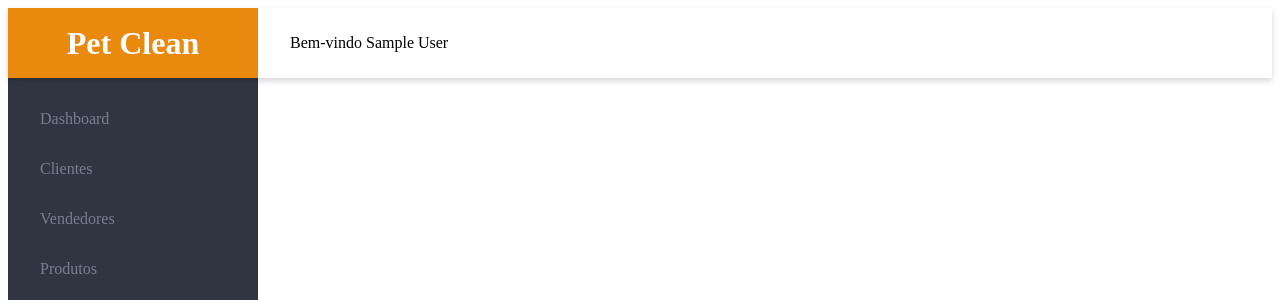
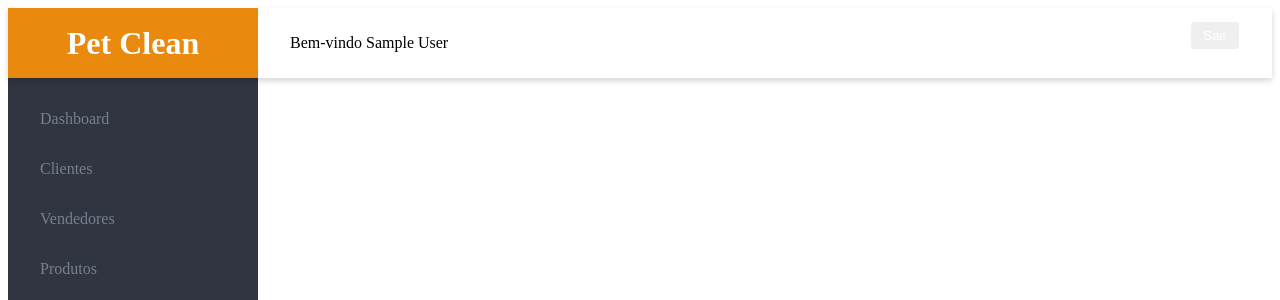
Before and after one commit to augustoamaro/cleanpet, a PHP site: page /dashboard.php in a window 1280 px wide. Shown: the top 300 px of the page. Run offline with PHP 8.4, Linux system fonts and the light colour scheme; the visitor is signed in with stand-in values (Sample User, id 1).

Commit message:
ajustes css

```diff
--- a/dashboard.php
+++ b/dashboard.php
@@ -6,12 +6,17 @@ startSession();
 
 <div class="admin">
 <link rel="stylesheet" href="./static/css/dashboard.css">
+<link rel="stylesheet" href="./static/css/buttons.css">
   <header class="admin-header">
     <a href="#" class="logo">
       <h1>Pet Clean</h1>
     </a>
     <div class="toolbar">
     Bem-vindo <?php echo $_SESSION['nome']; ?>
+
+    <form action="logoff.php" method="POST"></li>
+                        <button type="submit" class="btn-logoff">Sair</button>
+                    </form>
     </div>
   </header>
   <nav class="admin-nav">
@@ -28,15 +33,6 @@ startSession();
       <li>
         <a class="menu-link" href="#">Produtos</a>
       </li>
-      <?php
-
-                    if(isset($_SESSION[SESSION_LOGIN])) {
-                ?>
-                    <li class="scroll"><form action="logoff.php" method="POST"></li>
-                        <button type="submit" class="btn-logoff">Logoff</button>
-                    </form>
-
-                <?php } ?>
     </ul>
   </nav>
   </main>
```
